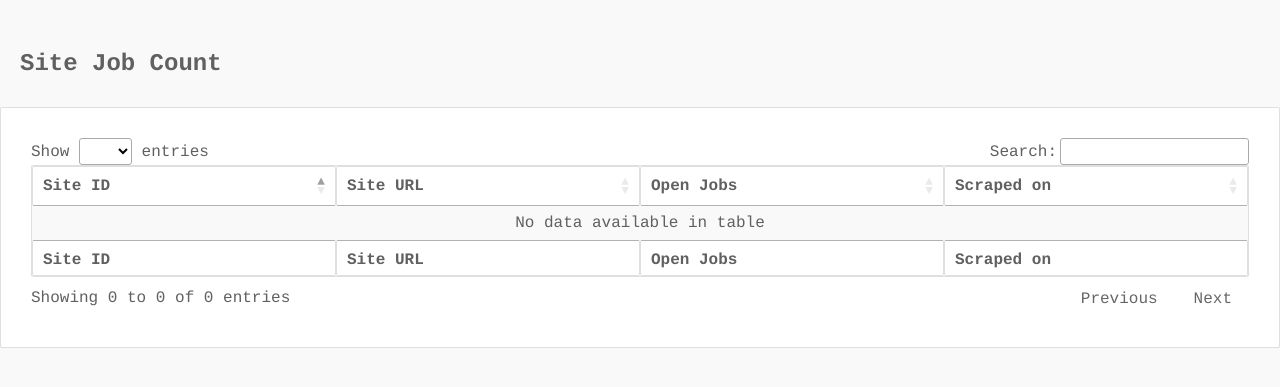
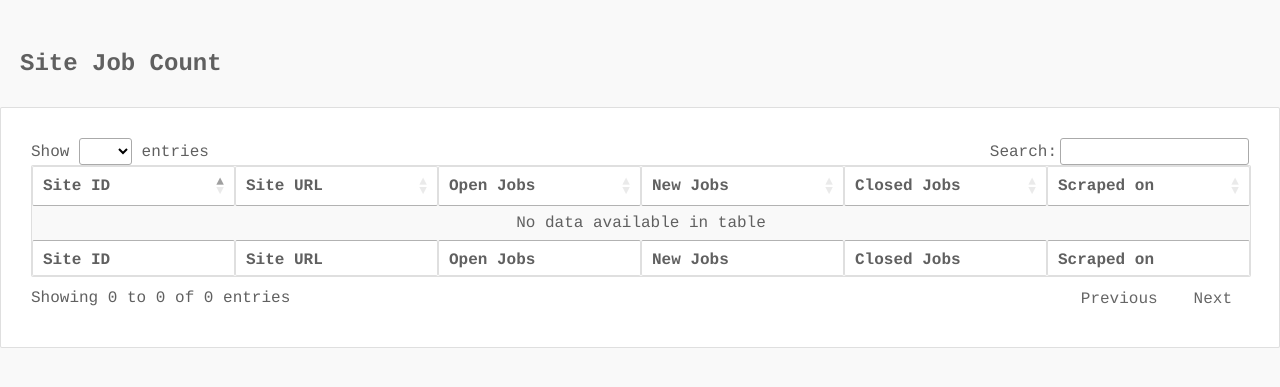
Before and after one commit to sarangpatel/jobscrapperv2, a PHP site: page /html/site.php in a window 1280 px wide. Shown: the part 85-472 px from the top of the page. Run offline with PHP 8.4, Linux system fonts and the light colour scheme; data that the repository does not hold is empty; some libraries are stand-ins or nearby versions.

Commit message:
new updates

```diff
--- a/html/site.php
+++ b/html/site.php
@@ -31,6 +31,8 @@
 						<th>Site ID</th>
 						<th>Site URL</th>
 						<th>Open Jobs</th>
+						<th>New Jobs</th>
+						<th>Closed Jobs</th>
 						<th>Scraped on</th>
 					</tr>
 				</thead>
@@ -40,6 +42,8 @@
 						<th>Site ID</th>
 						<th>Site URL</th>
 						<th>Open Jobs</th>
+						<th>New Jobs</th>
+						<th>Closed Jobs</th>
 						<th>Scraped on</th>
 					</tr>
 				</tfoot>
@@ -49,7 +53,9 @@
 					<tr>
 						<td><?php echo $site['id']; ?></td>
 						<td><a href = "index.php?site_url=<?php echo $site['site_url']; ?>"  target = "_blank"><?php echo $site['site_url']; ?></a></td>
-						<td><?php echo !empty($sites_job_count[$site['id']]) ?  $sites_job_count[$site['id']]['open_jobs'] + $sites_job_count[$site['id']]['new_jobs'] : 'NA' ;?></td>
+						<td><?php echo !empty($sites_job_count[$site['id']]) ?  $sites_job_count[$site['id']]['open_jobs'] : 'NA' ;?></td>
+						<td><?php echo !empty($sites_job_count[$site['id']]) ?  $sites_job_count[$site['id']]['new_jobs'] : 'NA' ;?></td>
+						<td><?php echo !empty($sites_job_count[$site['id']]) ?  $sites_job_count[$site['id']]['closed_jobs'] : 'NA' ;?></td>
 						<td><?php echo !empty($sites_job_count[$site['id']]) ?  $sites_job_count[$site['id']]['recorded_on'] : 'NA' ;?></td>
 					</tr>
 					<?php } ?>
```
Also changed, not shown: index.php (+7 -0 lines), model.php (+12 -0 lines).
